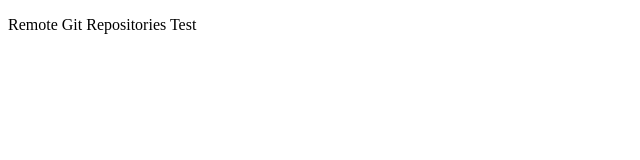
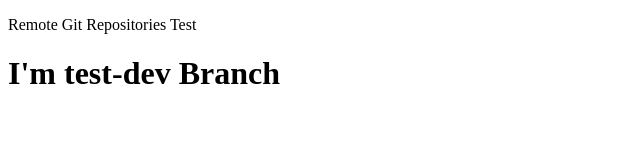
Before and after one commit to tristonchai/project, a plain HTML site: page index.html in a window 1280 px wide. Shown: the whole page, without its empty margins (0-640 px from the left). Drawn offline with Linux system fonts and the light colour scheme.

Commit message:
add new content

```diff
--- a/index.html
+++ b/index.html
@@ -7,5 +7,6 @@
   </head>
   <body>
     <p>Remote Git Repositories Test</p>
+    <h1>I'm test-dev Branch</h1>
   </body>
 </html>
```
